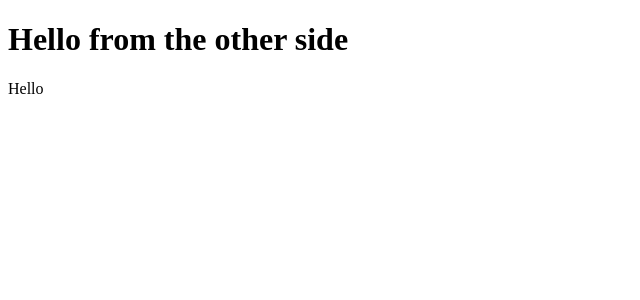
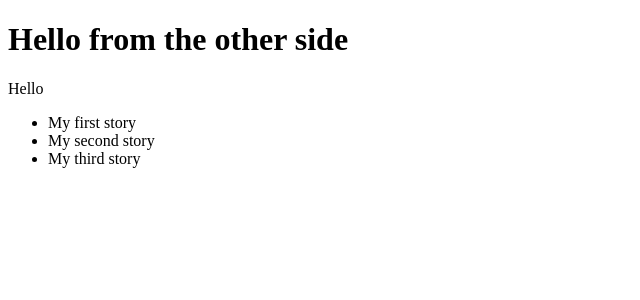
Before and after one commit to toitimtoe/feedback-app-from-scratch, a React (Create React App) app: page / in a window 1280 px wide. Shown: the top 300 px of the page, without its empty margins (0-640 px from the left). Built offline with nearby package versions, Linux system fonts and the light colour scheme.

Commit message:
feat: add a list of items

```diff
--- a/src/App.js
+++ b/src/App.js
@@ -1,10 +1,24 @@
+const header = "Hello from the other side"
+const title = "Hello"
+const table_of_contents = [
+  {id: 10, text: "My first story"},
+  {id: 20, text: "My second story"},
+  {id: 30, text: "My third story"},
+]
+
+
 function App() {
   return (
     <div className="container">
-      <h1>Hello from the other side</h1>
-      <p>Hello</p>
-    </div>
-  )
+      <h1>{header}</h1>
+      <p>{title}</p>
+      <ul>
+        {table_of_contents.map((content, index) => (
+          <li key={index}>{content.text}</li>
+        ))}
+      </ul>
+     </div>
+ )
 }
 
 export default App
```
